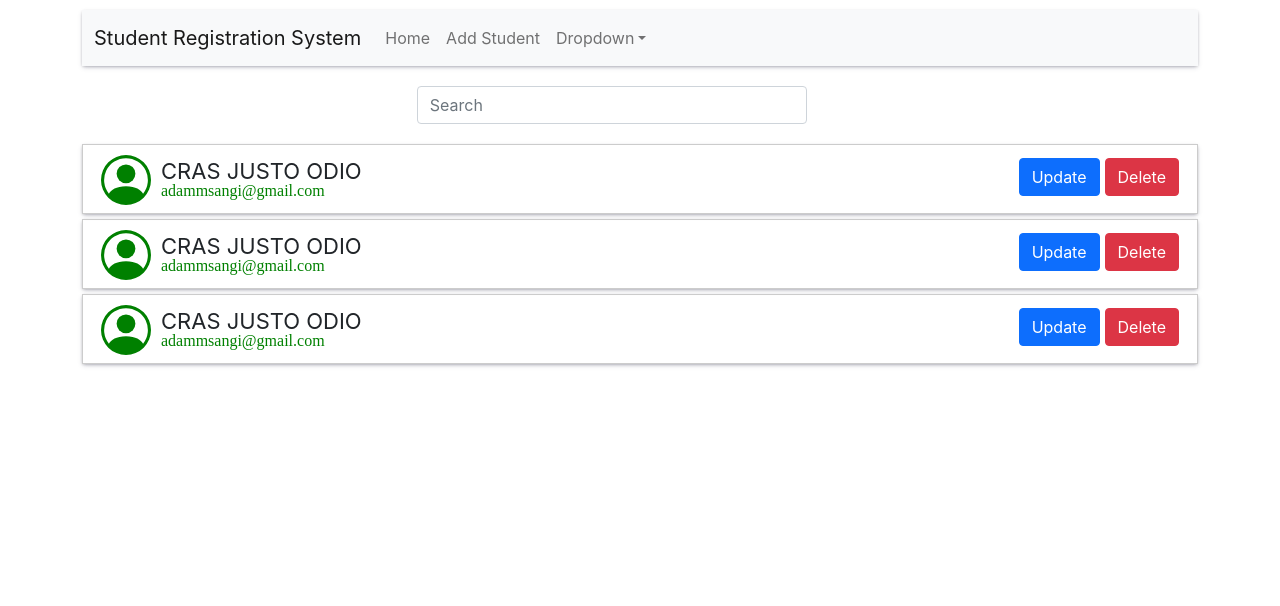
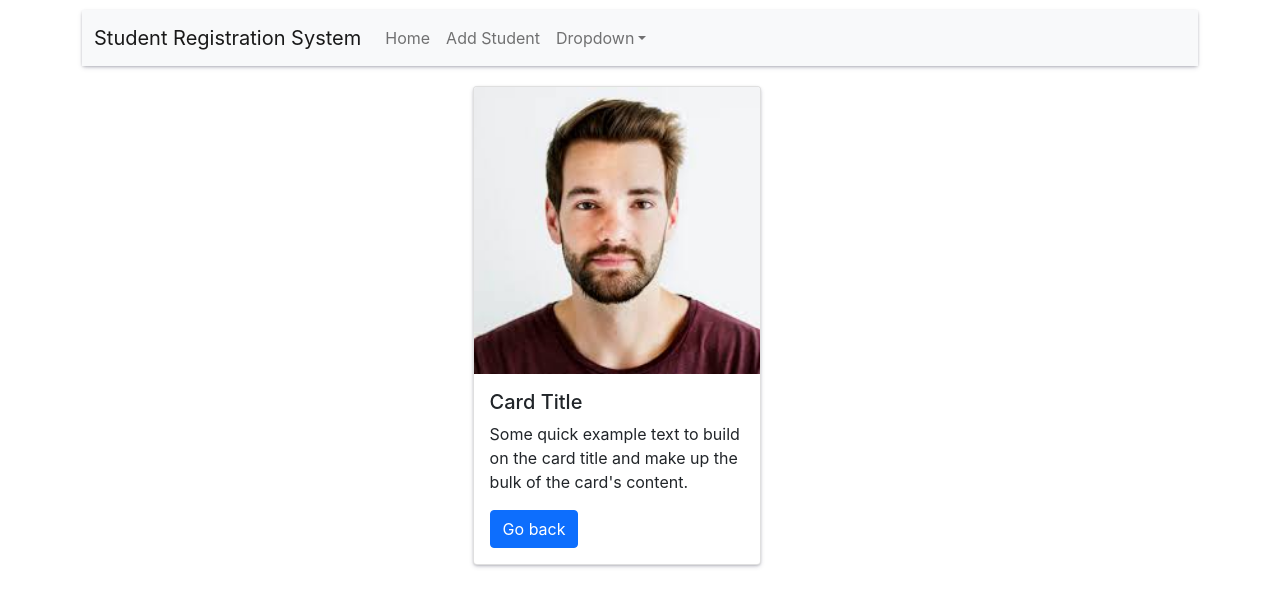
Before and after one commit to iddimsangi/Bootstrap-react-prj, a React (Create React App) app: page / in a window 1280 px wide. Shown: the top 606 px of the page. Built offline with nearby package versions, Linux system fonts and the light colour scheme.

Commit message:
add profile image and student detail component

```diff
--- /dev/null
+++ b/src/components/StudentDetails/StudentDetails.js
@@ -0,0 +1,24 @@
+import React from 'react'
+import {Card, Button} from 'react-bootstrap';
+import profile from '../../Assets/images.jpeg'
+function StudentDetails() {
+    return (
+        <div style={{marginTop:'20px',
+         marginLeft:'35%',
+         }}>
+        <Card style={{ width: '18rem',boxShadow:'rgba(50, 50, 93, 0.25) 0px 2px 5px -1px, rgba(0, 0, 0, 0.3) 0px 1px 3px -1px' }}>
+            <Card.Img variant="top" src={profile} />
+            <Card.Body>
+                <Card.Title>Card Title</Card.Title>
+                <Card.Text>
+                Some quick example text to build on the card title and make up the bulk of
+                the card's content.
+                </Card.Text>
+                <Button variant="primary">Go back</Button>
+            </Card.Body>
+        </Card>
+        </div>
+    )
+}
+
+export default StudentDetails
--- a/src/containers/App.js
+++ b/src/containers/App.js
@@ -3,6 +3,7 @@ import { Container} from 'react-bootstrap'
 import Header from '../components/Header/Header'
 import AddStudent from '../containers/AddStudent/AddStudent'
 import StudentList from '../components/StudentList/StudentList'
+import StudentDetails from '../components/StudentDetails/StudentDetails'
 import './App.css';
 
 function App() {
@@ -10,8 +11,8 @@ function App() {
     <Container>
       <Header/>
       {/* <AddStudent/> */}
-      <StudentList />
-
+      {/* <StudentList /> */}
+      <StudentDetails/>
     </Container>
   );
 }
```
Also changed, not shown: src/Assets/images.jpeg (added), src/Assets/profile.jpeg (added).
